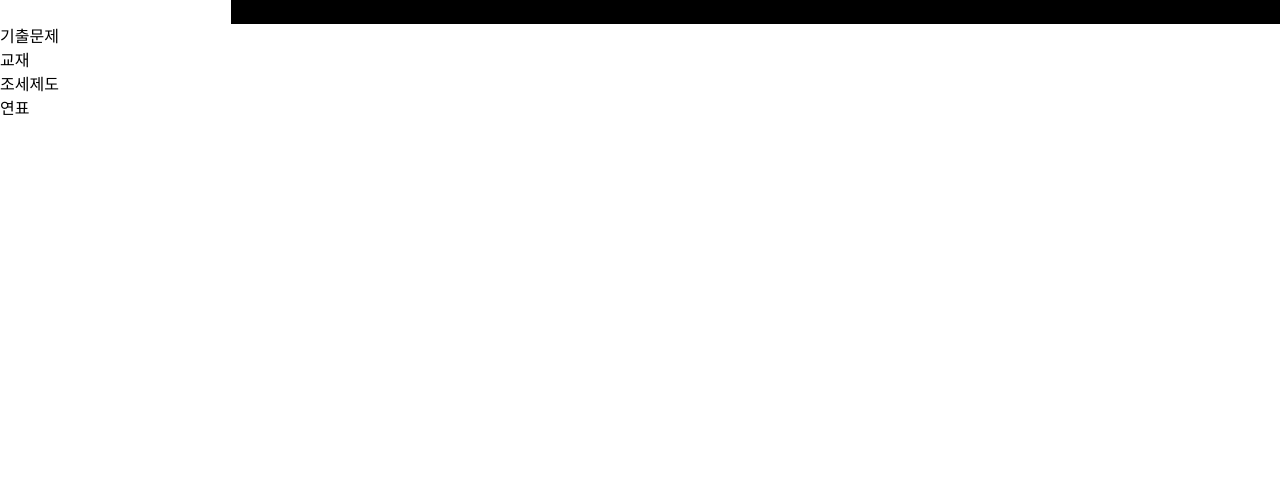
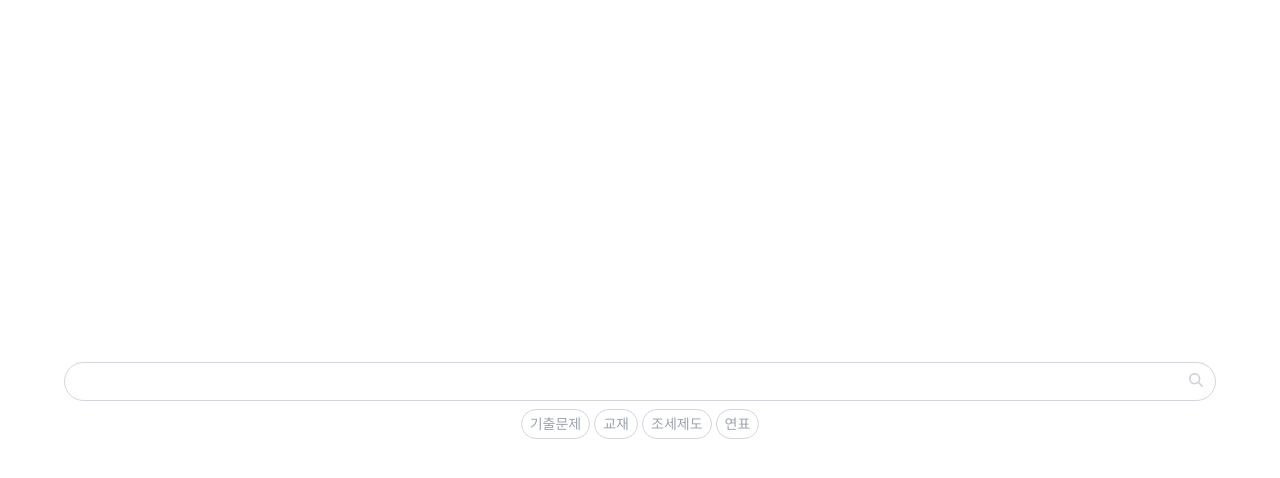
Before and after one commit to agnes0304/chronos, a React (Vite) app: page / in a window 1280 px wide. Shown: the top 478 px of the page. Built offline with nearby package versions, Linux system fonts and the light colour scheme.

Commit message:
added style with tailwind

```diff
--- a/src/components/SearchInput.tsx
+++ b/src/components/SearchInput.tsx
@@ -1,6 +1,7 @@
 import { FC, useState, useEffect, KeyboardEvent } from "react";
 import { FontAwesomeIcon } from "@fortawesome/react-fontawesome";
 import { faXmark } from "@fortawesome/free-solid-svg-icons";
+import { faMagnifyingGlass } from "@fortawesome/free-solid-svg-icons";
 import { autocompleteData } from "../data/dummy";
 
 interface Props {
@@ -15,6 +16,7 @@ const SearchInput: FC<Props> = ({ selectedTags }) => {
 
   // 🌐 fetching data (검색엔진 키워드 전부)
   // -> 이렇게 하면 query 바뀔때마다 api 호출하게 되는데 이건 비효율적아닌가
+  // + react-query 사용 예정
   //
   // useEffect(() => {
   //   if (query) {
@@ -48,32 +50,46 @@ const SearchInput: FC<Props> = ({ selectedTags }) => {
   };
 
   return (
-    // fake input box
-    <div className="bg-black">
-      {/* tags in input area */}
-      <div>
+    <div className="flex relative w-[90vw] h-[39px] border-solid border-[1px] border-gray-300 rounded-[20px] p-1 px-[4px]">
+      <div className="flex gap-[3px] flex-shrink-0">
         {words.map((word, index) => (
-          <div>
-            <span key={index}>{word}</span>
-            <span>
+          <div className="bg-indigo-300 text-sm p-1 px-2 rounded-full">
+            <span className="text-white font-light" key={index}>
+              {word}{" "}
+            </span>
+            <span className="text-white">
               <FontAwesomeIcon icon={faXmark} />
             </span>
           </div>
         ))}
       </div>
-      {/* real input box */}
+      <div className="ml-2 flex relative flex-grow">
         <input
+          className="flex-grow bg-transparent text-sm text-gray-400 overflow-hidden focus:outline-none"
           type="text"
           value={query}
           onChange={(e) => setQuery(e.target.value)}
           onKeyUp={handleEnter}
         />
-      {/* autocomplete */}
-      <ul>
+        <ul className="absolute top-[33px] right-2 w-[98%]">
           {filteredSuggestions.map((item, index) => (
-          <li key={index}>{item}</li>
+            <li
+              className="text-indigo-400 text-sm bg-white bg-opacity-90 align-baseline p-1 text-end hover:bg-indigo-100/90 hover:text-indigo-600"
+              key={index}
+            >
+              {item}
+            </li>
           ))}
         </ul>
+      </div>
+      <div>
+        <button
+          type="button"
+          className="text-gray-300 text-sm absolute rounded-full right-3 top-2 bg-white bg-opacity-50"
+        >
+          <FontAwesomeIcon icon={faMagnifyingGlass} />
+        </button>
+      </div>
     </div>
   );
 };
--- a/src/components/Tags.tsx
+++ b/src/components/Tags.tsx
@@ -16,9 +16,9 @@ const Tags: FC<Props> = ({ tags, setClicked, clickedTags }) => {
     }
   };
   return (
-    <div>
+    <div className="flex justify-center gap-1 mt-2">
       {tags.map((tag, index) => (
-        <div className="cursor-pointer" key={index} onClick={()=>onSelect}>
+        <div className="cursor-pointer text-sm p-1 px-2 border-[1px] border-gray-300 rounded-full font-regular text-gray-400" key={index} onClick={()=>onSelect}>
           <span>{tag}</span>
         </div>
       ))}
--- a/src/index.css
+++ b/src/index.css
@@ -5,6 +5,16 @@
 
 * {
   box-sizing: border-box;
+}
+
+body {
+  height: 100vh;
+  display: grid;
+  place-items: center;
+  /* display: flex; */
+  /* flex-direction: column; */
+  /* justify-content: center; */
+  /* align-items: center; */
 }
 
 body,
```
Also changed, not shown: src/assets/xmark.svg (added). Lines whose indentation alone changed are shown as unchanged.
